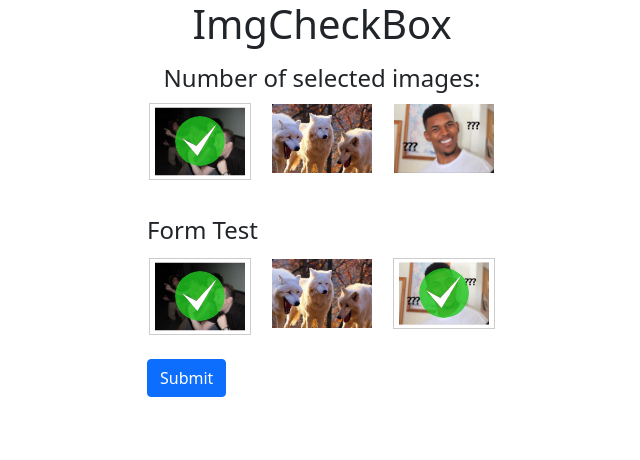
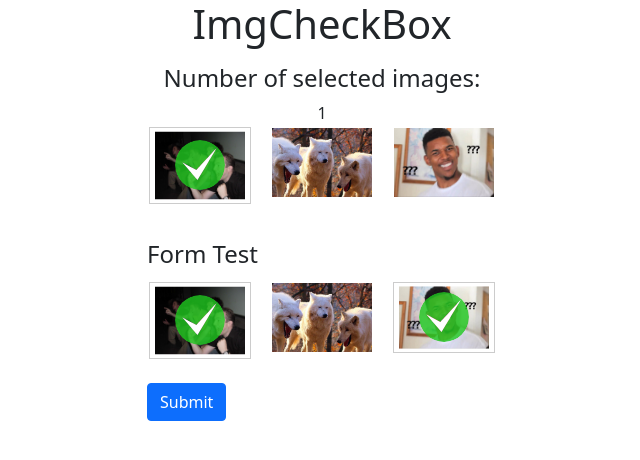
Before and after one commit to carry0987/ImgCheckBox-JS, a website: page index.html in a window 1280 px wide. Both pictures are taken after a click on the element 518 px from the left and 141 px from the top of the page. Shown: the whole page, without its empty margins (318-958 px from the left). Drawn offline with nearby package versions, Linux system fonts and the light colour scheme.

Commit message:
Add getChecked, getUnchecked methods

```diff
--- a/index.html
+++ b/index.html
@@ -16,7 +16,7 @@
         <div class="d-flex flex-row justify-content-center align-items-center">
             <div class="d-flex flex-column justify-content-center align-items-center">
                 <h4>Number of selected images:</h4>
-                <div id="selectedImages"></div>
+                <div id="selectedImages">0</div>
             </div>
         </div>
         <div class="d-flex justify-content-center">
@@ -66,7 +66,9 @@
                 '.image-box .image-layer ~ .imgChked': { 'background-color': 'transparent' }
             },
             onChange: (el, checked) => {
-                console.log(el);
+                console.log(imgCheckBox.getChecked());
+                const selectedImages = document.getElementById('selectedImages');
+                selectedImages.innerHTML = parseInt(imgCheckBox.getChecked().length);
             }
         });
         const imgCheckBoxForm = new ImgCheckBox('#imgCheckBoxForm img', {
--- a/package.json
+++ b/package.json
@@ -1,6 +1,6 @@
 {
   "name": "@carry0987/imgcheckbox",
-  "version": "2.0.1",
+  "version": "2.0.2",
   "description": "A library for create checkable img tags",
   "type": "module",
   "main": "dist/imgCheckBox.min.js",
--- a/src/imgCheckBox.ts
+++ b/src/imgCheckBox.ts
@@ -305,6 +305,14 @@ class ImgCheckBox {
         ImgCheckBox.instances.splice(id, 1);
     }
 
+    getChecked(): HTMLElementWithSelection[] {
+        return this.element.filter(el => el.parentElement?.classList.contains(CHECK_MARK));
+    }
+
+    getUnchecked(): HTMLElementWithSelection[] {
+        return this.element.filter(el => !el.parentElement?.classList.contains(CHECK_MARK));
+    }
+
     get length(): number {
         return this.element.length;
     }
```
Also changed, not shown: dist/imgCheckBox.d.ts, dist/imgCheckBox.esm.js, dist/imgCheckBox.min.js.
